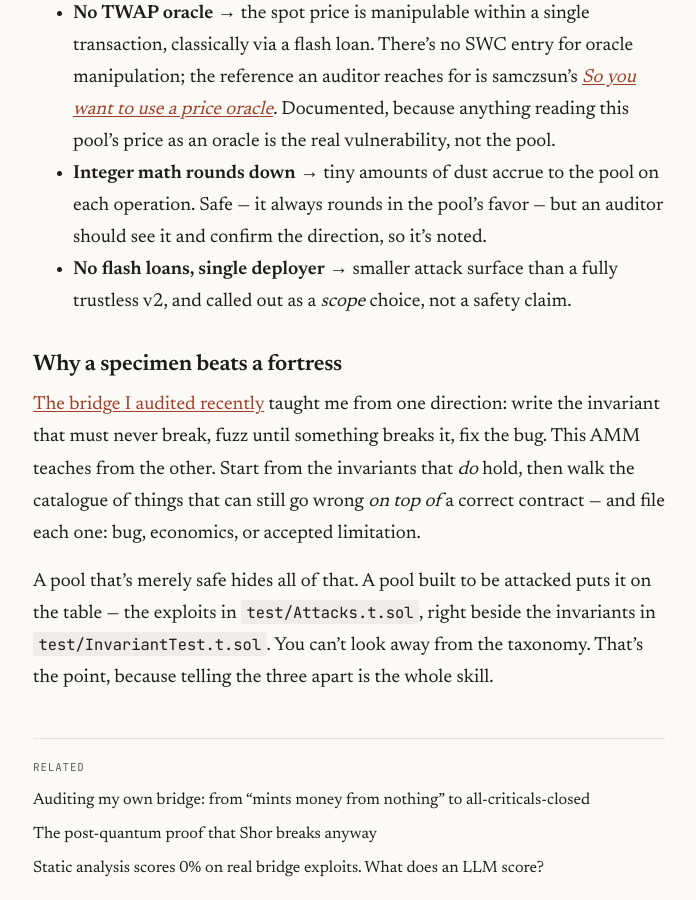
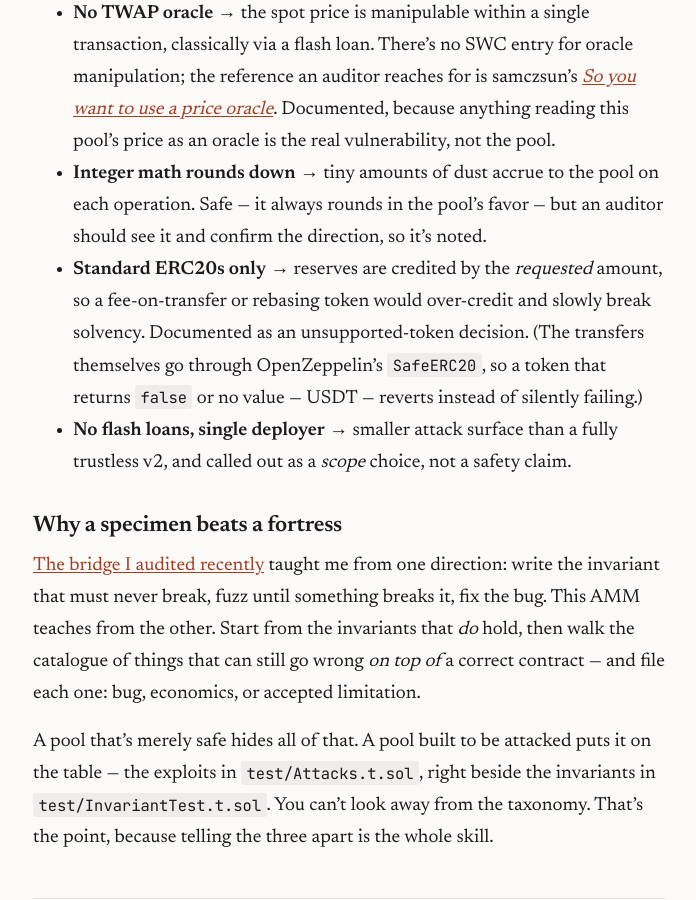
Before and after one commit to 0xSoftBoi/0xSoftBoi.github.io, a Jekyll site: the page built from _posts/2026-04-08-an-amm-built-to-be-attacked.md, in a window 1280 px wide and 900 px high, scrolled down 2591 px. Shown: the whole window, without its empty margins (291-987 px from the left). Built offline with Jekyll 4.4.1, drawn with Linux system fonts in a browser that asks for light colours.

Commit message:
Sync AMM post to the hardened contract
Add the fee-on-transfer / standard-ERC20s-only limitation to the
'weaknesses I wrote down' list, and note transfers now use SafeERC20
(USDT-style tokens revert rather than silently fail). Matches the
QuantDEX code + SECURITY.md updates.

Co-Authored-By: Claude Opus 4.8 (1M context) <noreply@anthropic.com>

```diff
--- a/_posts/2026-04-08-an-amm-built-to-be-attacked.md
+++ b/_posts/2026-04-08-an-amm-built-to-be-attacked.md
@@ -73,6 +73,7 @@ The most useful comments in the contract are the ones admitting what it *doesn't
 
 - **No TWAP oracle** → the spot price is manipulable within a single transaction, classically via a flash loan. There's no SWC entry for oracle manipulation; the reference an auditor reaches for is samczsun's [*So you want to use a price oracle*](https://samczsun.com/so-you-want-to-use-a-price-oracle/). Documented, because anything reading this pool's price as an oracle is the real vulnerability, not the pool.
 - **Integer math rounds down** → tiny amounts of dust accrue to the pool on each operation. Safe — it always rounds in the pool's favor — but an auditor should see it and confirm the direction, so it's noted.
+- **Standard ERC20s only** → reserves are credited by the *requested* amount, so a fee-on-transfer or rebasing token would over-credit and slowly break solvency. Documented as an unsupported-token decision. (The transfers themselves go through OpenZeppelin's `SafeERC20`, so a token that returns `false` or no value — USDT — reverts instead of silently failing.)
 - **No flash loans, single deployer** → smaller attack surface than a fully trustless v2, and called out as a *scope* choice, not a safety claim.
 
 ## Why a specimen beats a fortress
```
